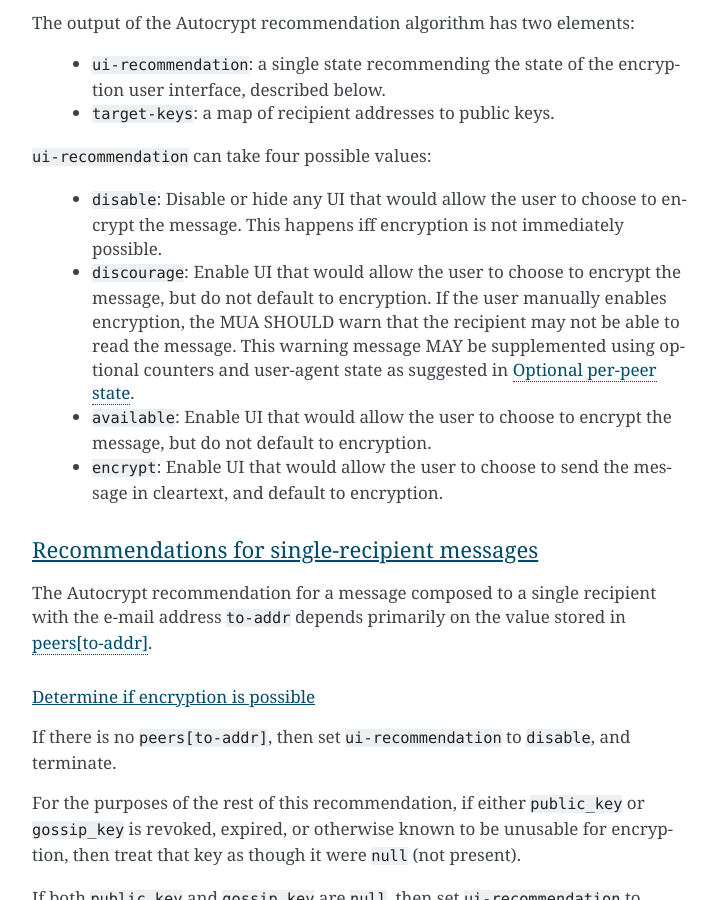
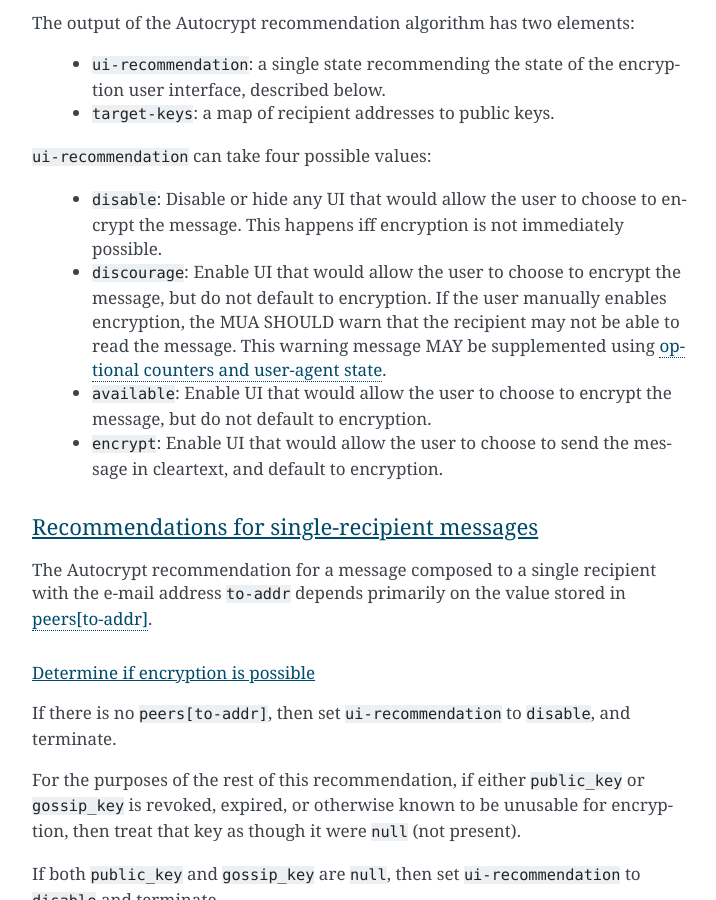
Before and after one commit to autocrypt/autocrypt, a Sphinx documentation site: the page built from doc/level1.rst, in a window 1280 px wide and 900 px high, scrolled down 10334 px. Shown: the whole window, without its empty margins (388-1104 px from the left). Built offline with Sphinx 7.4.7, drawn with Linux system fonts in a browser that asks for light colours; some of the changed text lies outside the part shown.

Commit message:
add explicit outrefs to optional-state (Closes: #238)

```diff
--- a/doc/level1.rst
+++ b/doc/level1.rst
@@ -344,7 +344,8 @@ encrypted mails to this peer automatically.
 In addition to the per-peer state described in :ref:`peers`,
 MUAs MAY also store other information gathered for heuristic
 purposes, or for other cryptographic schemes (see
-:doc:`optional-state` for some example ideas).
+`the Autocrypt website <https://autocrypt.org/en/latest/optional-state.html>`_
+for some example ideas).
 
 However, in order to support future synchronization of Autocrypt state
 between MUAs, it is critical that Autocrypt-capable MUAs maintain the
@@ -487,8 +488,8 @@ The output of the Autocrypt recommendation algorithm has two elements:
    encrypt the message, but do not default to encryption. If the user
    manually enables encryption, the MUA SHOULD warn that the recipient
    may not be able to read the message. This warning message MAY be
-   supplemented using optional counters and user-agent state as
-   suggested in :doc:`optional-state`.
+   supplemented using `optional counters and user-agent state
+   <https://autocrypt.org/en/latest/optional-state.html>`_.
 
  * ``available``: Enable UI that would allow the user to choose to
    encrypt the message, but do not default to encryption.
```
